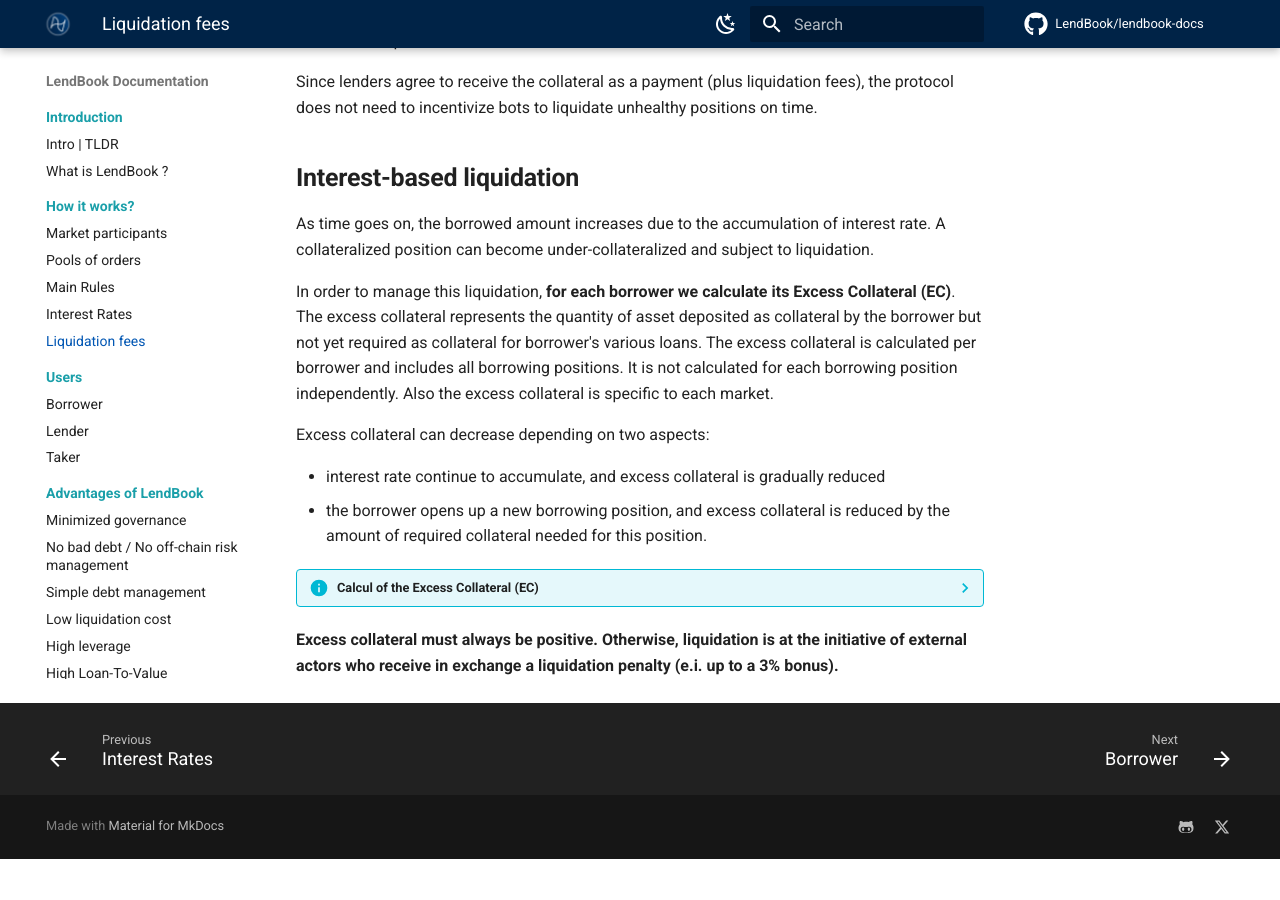
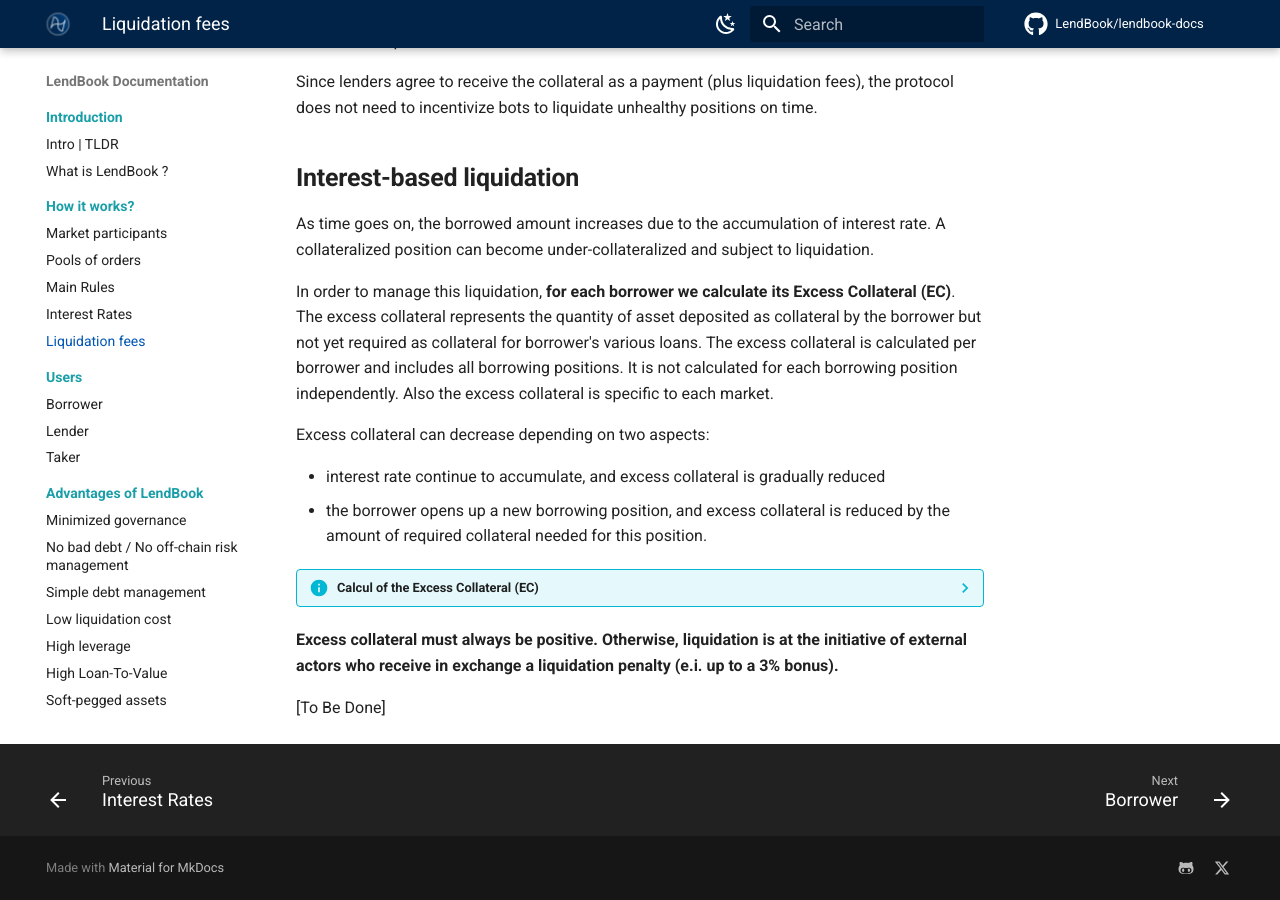
Before and after one commit to LendBook/lendbook-docs, an MkDocs documentation site: the page built from docs/how-it-works/liquidation.md, in a window 1280 px wide and 900 px high, scrolled down 555 px. Built offline with MkDocs 1.6.1 and Material for MkDocs 9.7.7, drawn with Linux system fonts in a browser that asks for light colours; comment, search, counter and statistics services are not loaded; before the commit the page ends 1414 px from its top, so only the background shows below that.

Commit message:
to be done

```diff
--- a/docs/how-it-works/liquidation.md
+++ b/docs/how-it-works/liquidation.md
@@ -43,3 +43,4 @@
 **Excess collateral must always be positive. Otherwise, liquidation is at the initiative of external actors who receive in exchange a liquidation penalty (e.i. up to a 3% bonus).**
 
 <!-- TODO à ameliorer. Decrire ce que reçoit le lender, le borrower et l'external actor, et faire un exemple -->
+[To Be Done]
```
